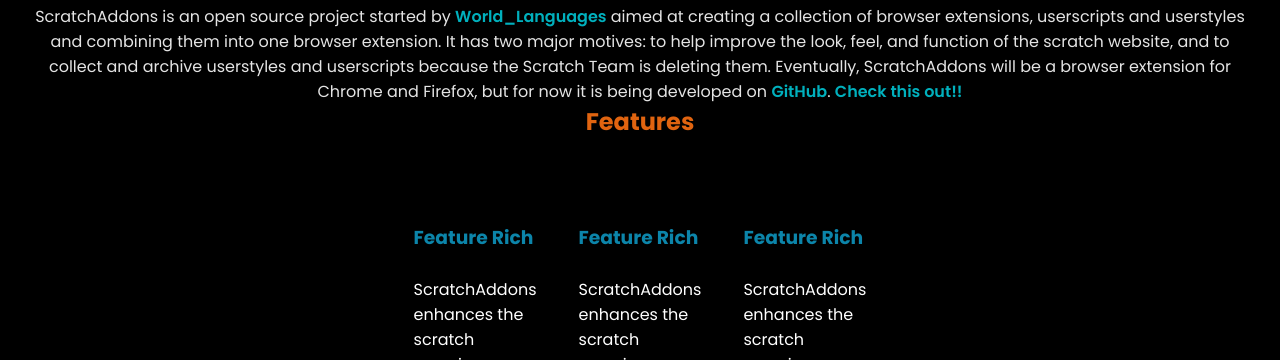
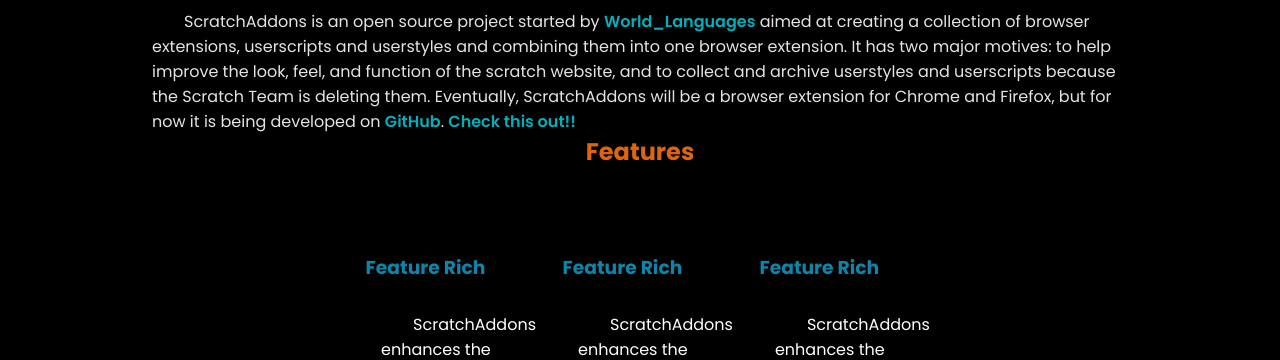
Before and after one commit to Explosion-Scratch/ScratchAddonsRestyle, a plain HTML site: page index.html in a window 1280 px wide. Shown: the part 386-746 px from the top of the page. Drawn offline with Linux system fonts and the light colour scheme.

Commit message:
Fixed stuff

```diff
--- a/style.css
+++ b/style.css
@@ -124,7 +124,7 @@
 nav {
   position: fixed;
 }
-p + tr {
+p {
   margin-right: 10%;
   margin-left: 10%;
   text-align: left;
```
